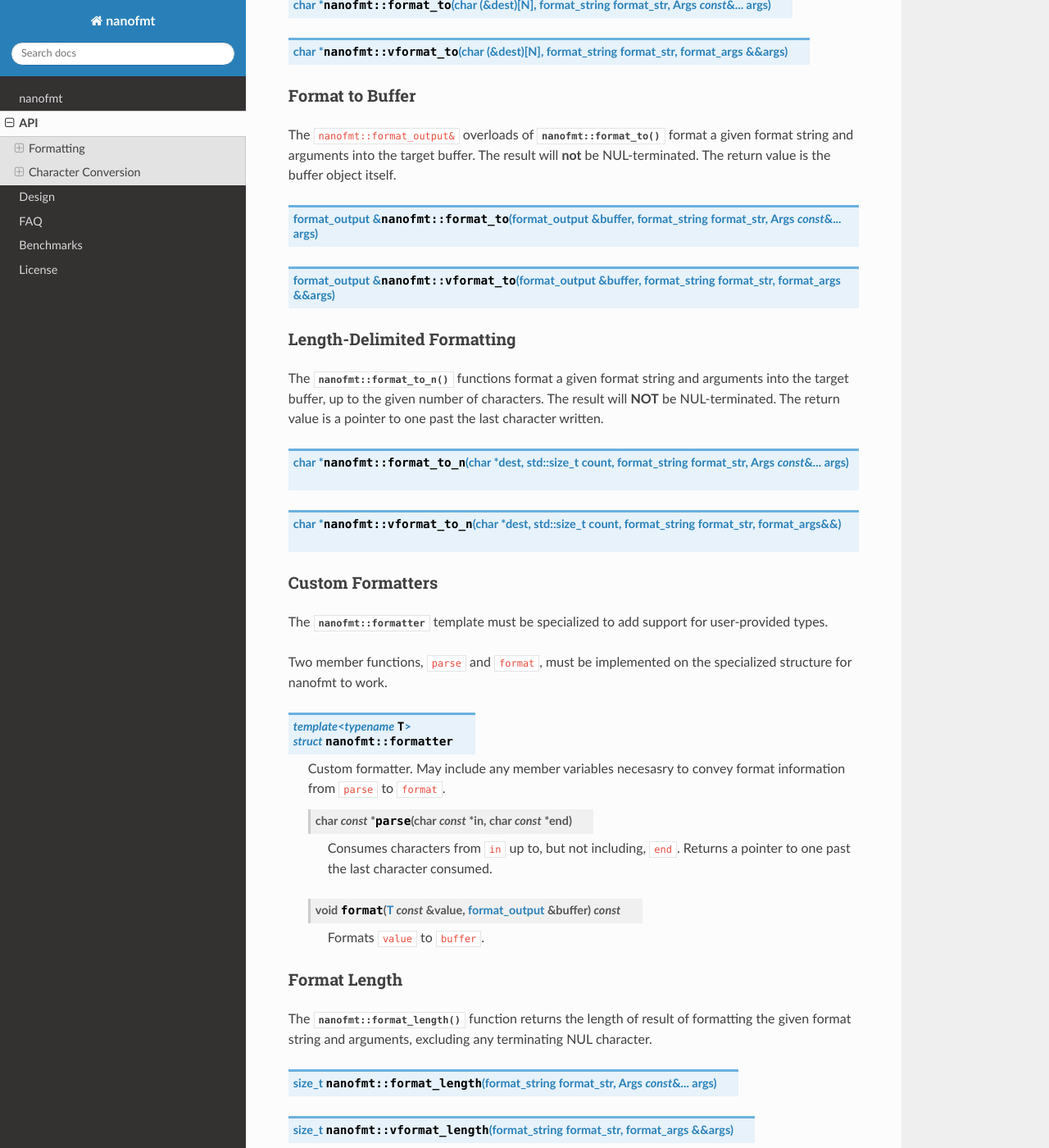
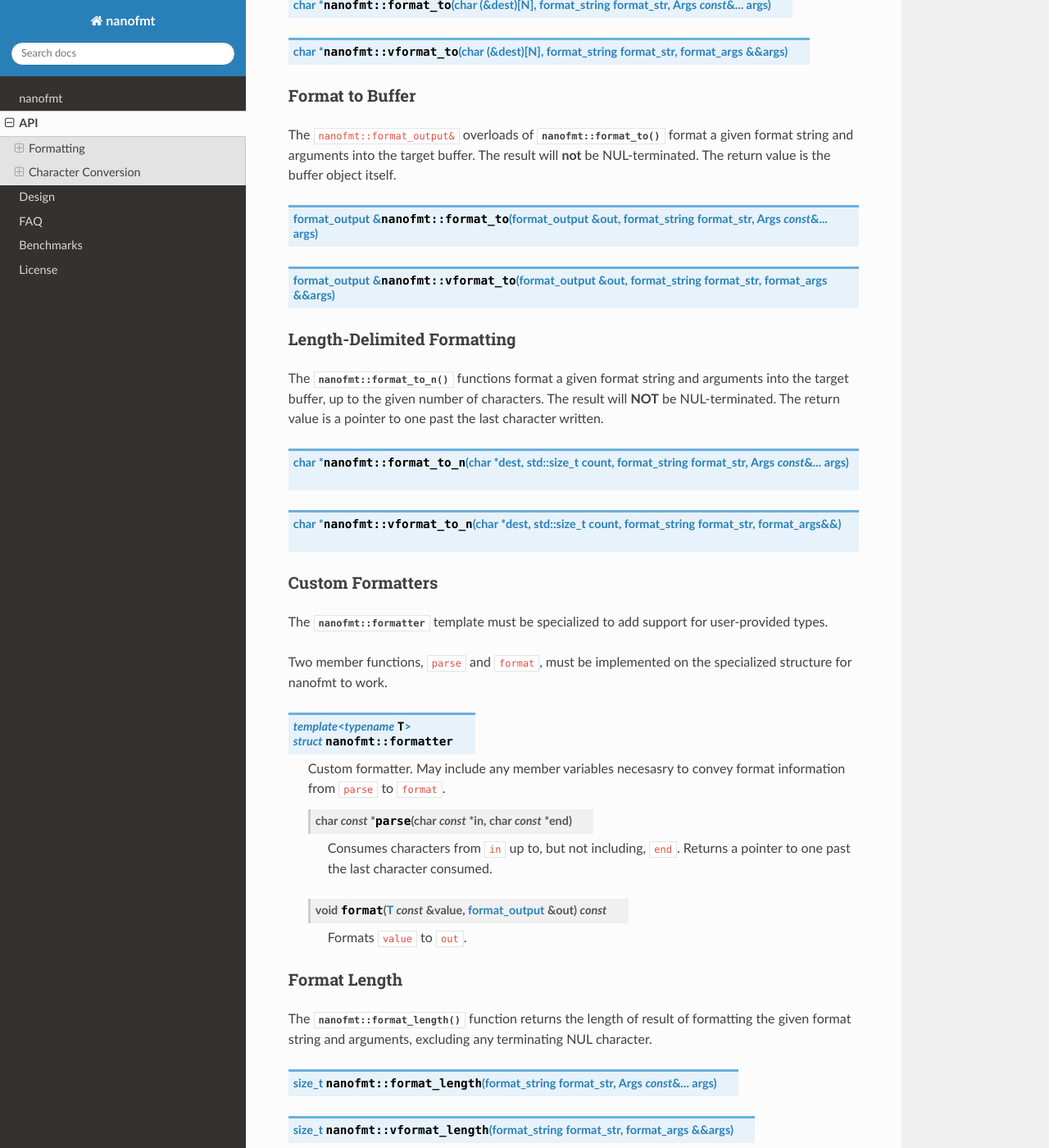
Before and after one commit to seanmiddleditch/nanofmt, a Sphinx documentation site: the page built from docs/api.rst, in a window 1280 px wide and 1400 px high, scrolled down 844 px. Shown: the whole window at 82% size. Built offline with Sphinx 7.4.7 and the Read the Docs theme 2.0.0, drawn with Linux system fonts in a browser that asks for light colours.

Commit message:
Rename uses of format_output to out; simplify format_output construction

```diff
--- a/docs/api.rst
+++ b/docs/api.rst
@@ -35,9 +35,9 @@ The ``nanofmt::format_output&`` overloads of :cpp:func:`nanofmt::format_to`
 format a given format string and arguments into the target buffer. The result
 will **not** be NUL-terminated. The return value is the buffer object itself.
 
-.. cpp:function:: format_output& nanofmt::format_to(format_output& buffer, format_string format_str, Args const&... args)
+.. cpp:function:: format_output& nanofmt::format_to(format_output& out, format_string format_str, Args const&... args)
 
-.. cpp:function:: format_output& nanofmt::vformat_to(format_output& buffer, format_string format_str, format_args&& args)
+.. cpp:function:: format_output& nanofmt::vformat_to(format_output& out, format_string format_str, format_args&& args)
 
 Length-Delimited Formatting
 ^^^^^^^^^^^^^^^^^^^^^^^^^^^
@@ -70,9 +70,9 @@ specialized structure for nanofmt to work.
     Consumes characters from ``in`` up to, but not including, ``end``.
     Returns a pointer to one past the last character consumed.
 
-  .. cpp:function:: void format(T const& value, format_output& buffer) const
+  .. cpp:function:: void format(T const& value, format_output& out) const
 
-    Formats ``value`` to ``buffer``.
+    Formats ``value`` to ``out``.
 
 Format Length
 ^^^^^^^^^^^^^
@@ -168,7 +168,7 @@ format string.
 
 .. cpp:function:: char* nanofmt::format_value_to(char (&dest)[N], ValueT const& value, format_string spec = {})
 
-.. cpp:function:: char* nanofmt::format_value_to(format_output& buffer, ValueT const& value, format_string spec = {})
+.. cpp:function:: char* nanofmt::format_value_to(format_output& out, ValueT const& value, format_string spec = {})
 
 .. cpp:function:: char* nanofmt::format_value_to_n(char* dest, std::size_t, ValueT const& value, format_string spec = {})
 
```
Also changed, not shown: 6 other files.
